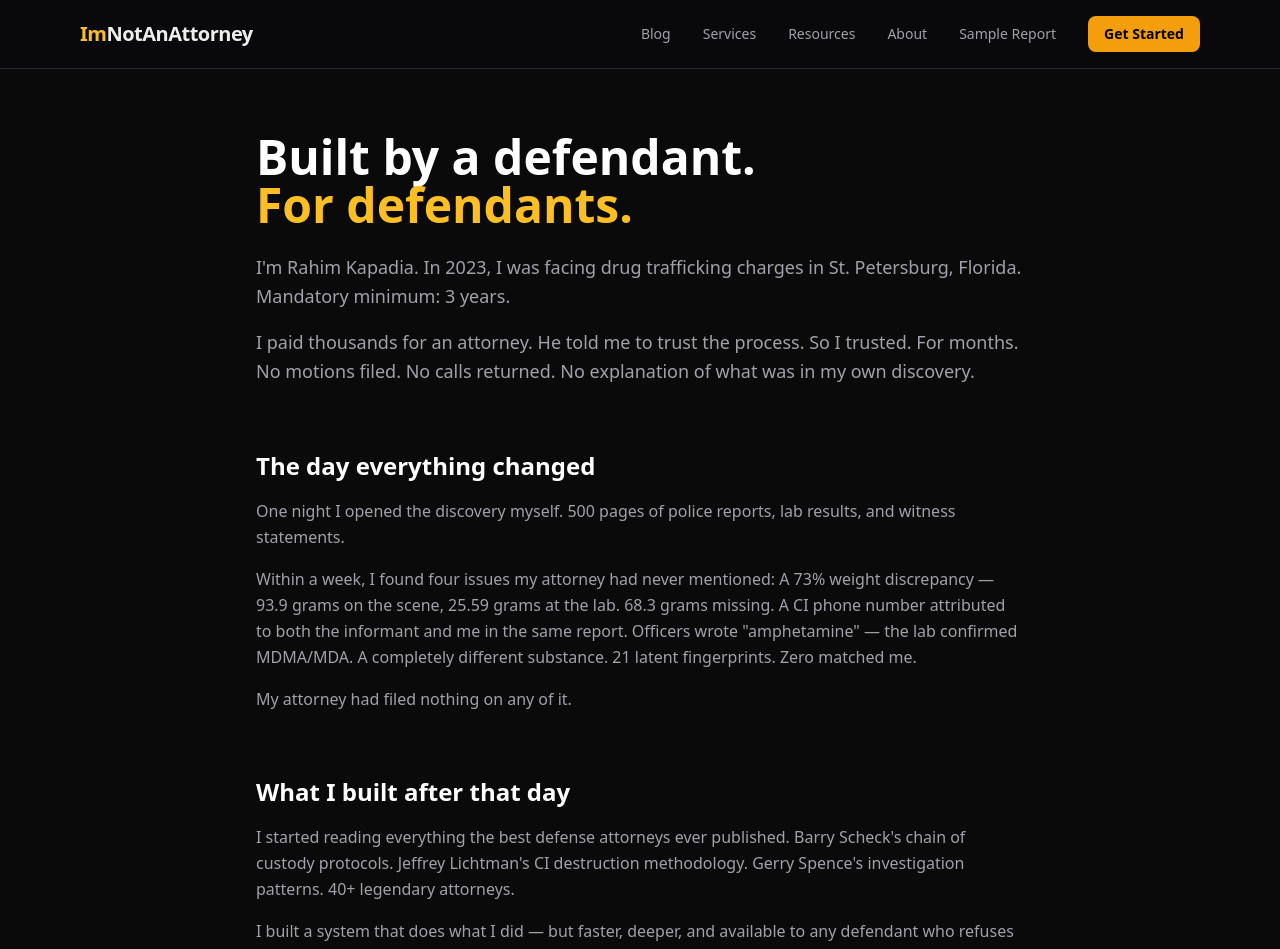
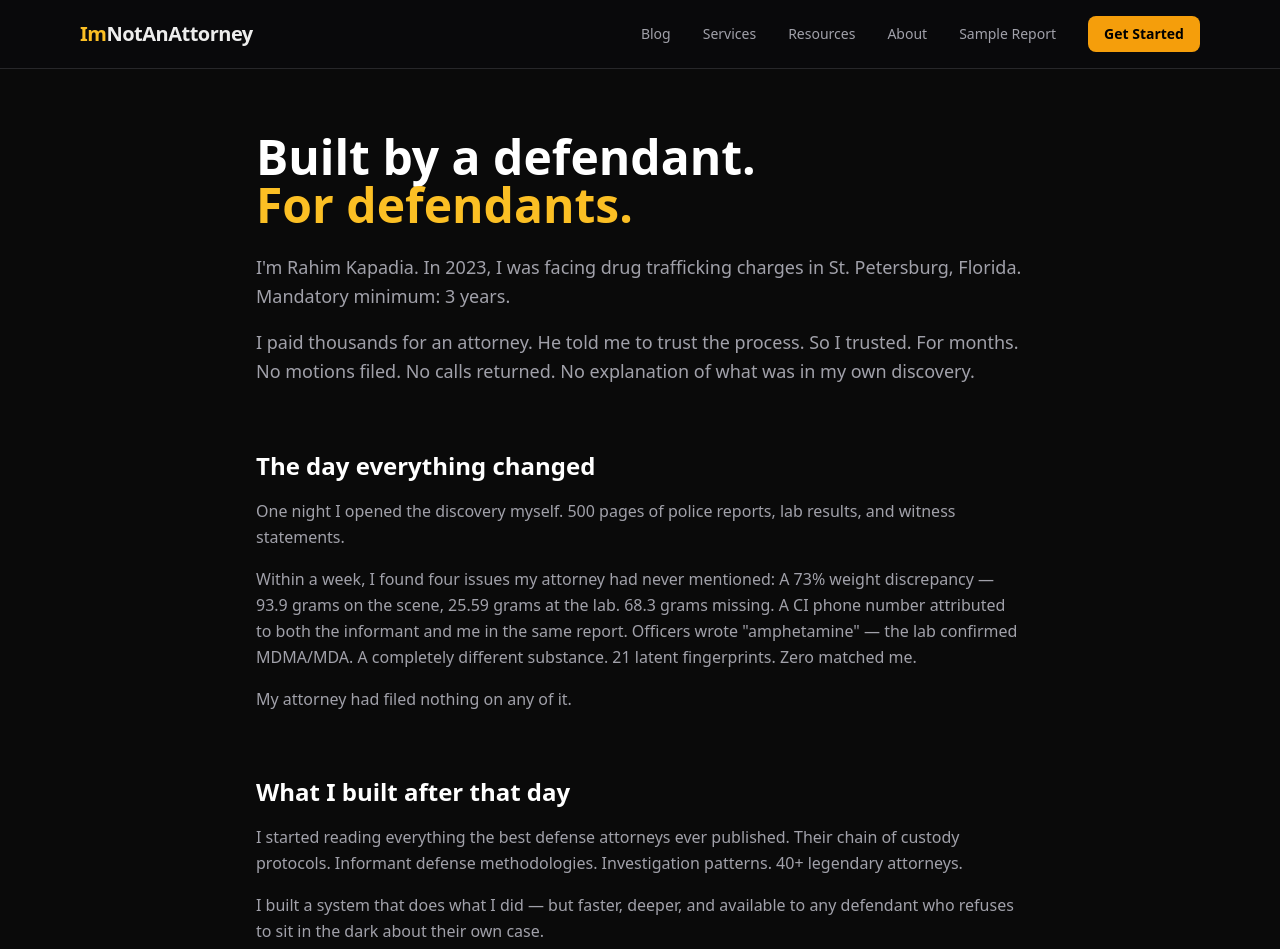
Before and after one commit to rahim0kapadia/ImNotAnAttorney-web, a Next.js app: page /about in a window 1280 px wide. Shown: the top 949 px of the page. Built offline with nearby package versions, Linux system fonts and the light colour scheme; no server answers.

Commit message:
Remove attorney names from about page
Co-Authored-By: Claude Opus 4.6 <noreply@anthropic.com>

```diff
--- a/src/app/about/page.tsx
+++ b/src/app/about/page.tsx
@@ -98,9 +98,8 @@ export default function AboutPage() {
           <div className="mt-4 space-y-4 text-zinc-400 leading-relaxed">
             <p>
               I started reading everything the best defense attorneys ever
-              published. Barry Scheck&apos;s chain of custody protocols. Jeffrey
-              Lichtman&apos;s CI destruction methodology. Gerry Spence&apos;s
-              investigation patterns. 40+ legendary attorneys.
+              published. Their chain of custody protocols. Informant defense
+              methodologies. Investigation patterns. 40+ legendary attorneys.
             </p>
             <p>
               I built a system that does what I did — but faster, deeper, and
```
